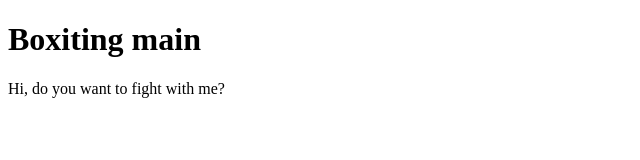
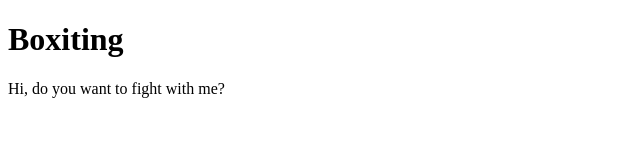
Before and after one commit to Mabrina/Boxiting, a plain HTML site: page index.html in a window 1280 px wide. Shown: the whole page, without its empty margins (0-640 px from the left). Drawn offline with Linux system fonts and the light colour scheme.

Commit message:
Revert "메인 페이지 생성"
This reverts commit 6ec0b5d35b074b2f16f0071815ffe6d61ee31b81.

```diff
--- a/index.html
+++ b/index.html
@@ -6,7 +6,7 @@
     <title>Document</title>
 </head>
 <body>
-    <h1>Boxiting main</h1>
+    <h1>Boxiting</h1>
     <div>Hi, do you want to fight with me?</div>
 </body>
 </html>
```
